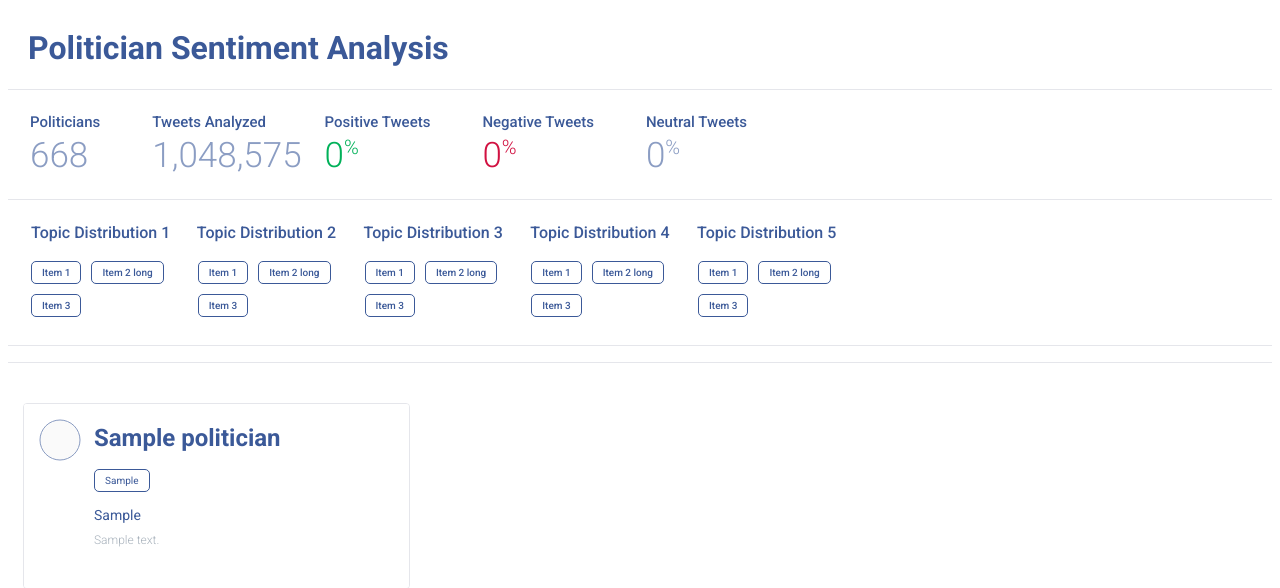
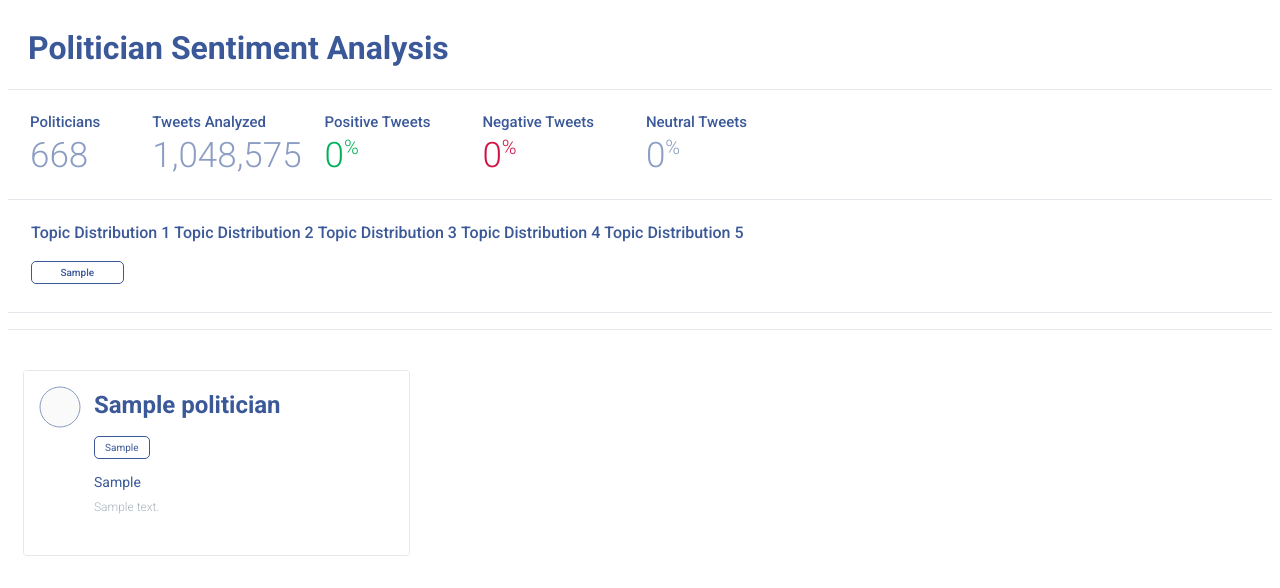
Before and after one commit to ahadkar/politician-sentiment-analysis, a Django app: page / in a window 1280 px wide. Shown: the top 588 px of the page. Run offline with Django 3.2, Linux system fonts and the light colour scheme; tables that the repository leaves empty hold one stand-in row (values such as "Sample post").

Commit message:
Update UI for topics on tweets.

```diff
--- a/psa_app/psa/models.py
+++ b/psa_app/psa/models.py
@@ -2,6 +2,7 @@
 
 from django.db import models
 from django.forms import ModelForm
+from django.db.models import Max
 
 # Create your models here.
 
@@ -63,7 +64,7 @@ class Tweet(models.Model):
 	in_reply_to_status_id = models.BigIntegerField(default=0)
 	sentiment_score = models.FloatField(default=0.0)
 	sentiment_polarity = models.CharField(max_length=100, default='neutral')
-
+	topics = models.CharField(max_length=100000, default='unknown')
 
 	def polarity(self):
 
@@ -77,6 +78,46 @@ class Tweet(models.Model):
 			return "Negative"
 
 		return "Neutral"
+
+	def top_topic(self):
+
+		tweet_topic = TweetTopic.objects.filter(tweet_id=self.tweet_id).order_by('-topic_coverage')[0]
+
+		tweet_topic.topic_id += 1
+		tweet_topic.topic_coverage = round(tweet_topic.topic_coverage * 100)
+
+		return tweet_topic
+
+	def sentiment_score_percentage(self):
+
+		return round(self.sentiment_score * 100)
+
+
+class Topics(models.Model):
+
+	topics = models.CharField(max_length=100000, default='')
+	topic_id = models.IntegerField(default=0)
+
+	def topic_distribution(self):
+		split_topics = self.topics.split(" + ")
+
+		processed_topics = []
+
+		for sp_topic in split_topics:
+			sp_topic.replace("\"", "")
+			sp_topic.replace("*", "-")
+
+			processed_topics.append(sp_topic)
+
+		return processed_topics
+
+
+class TweetTopic(models.Model):
+
+	topic_id = models.IntegerField(default=0)
+	topic_coverage = models.FloatField(default=0.0)
+	tweet_id = models.BigIntegerField(default=0)
+	user_id = models.BigIntegerField(default=0)
 
 
 class Stats(models.Model):
--- a/psa_app/psa/templates/index.html
+++ b/psa_app/psa/templates/index.html
@@ -248,7 +248,7 @@ Created by Aditya Hadkar
                 margin-right: 10px;
                 text-align: center;
                 font-weight: 500;
-
+                font-size: 10px;
             }
 
             table#topics {
@@ -264,11 +264,6 @@ Created by Aditya Hadkar
                 display: grid;
                 grid-template-columns: auto auto;
                 padding-top: 10px;
-            }
-
-            .topic-grid-item-title {
-                border: 1px solid #3b5998;
-
             }
 
         </style>
@@ -308,80 +303,32 @@ Created by Aditya Hadkar
                     <thead>
                         <tr>
                             <th>Topic Distribution 1</th>
-                            <th style="padding-left: 20px">Topic Distribution 2</th>
-                            <th style="padding-left: 20px">Topic Distribution 3</th>
-                            <th style="padding-left: 20px">Topic Distribution 4</th>
-                            <th style="padding-left: 20px">Topic Distribution 5</th>
+                            <th>Topic Distribution 2</th>
+                            <th>Topic Distribution 3</th>
+                            <th>Topic Distribution 4</th>
+                            <th>Topic Distribution 5</th>
                         </tr>
                     </thead>
-
                     <tbody>
                         <tr>
-                            <td>
-                                <div class="topic-grid-container">
-                                    <div class="tag-style topic-style">
-                                        Item 1
+
+                            {% for topic in topics %}
+
+                                <td>
+                                    <div class="topic-grid-container">
+
+                                        {% for distribution in topic.topic_distribution %}
+
+                                            <div class="tag-style topic-style">
+                                                {{ distribution }}
+                                            </div>
+
+                                        {% endfor %}
                                     </div>
-                                    <div class="tag-style topic-style">
-                                        Item 2 long
-                                    </div>
-                                    <div class="tag-style topic-style">
-                                        Item 3
-                                    </div>
-                                </div>
-                            </td>
-                            <td>
-                                <div class="topic-grid-container" style="margin-left: 20px">
-                                    <div class="tag-style topic-style">
-                                        Item 1
-                                    </div>
-                                    <div class="tag-style topic-style">
-                                        Item 2 long
-                                    </div>
-                                    <div class="tag-style topic-style">
-                                        Item 3
-                                    </div>
-                                </div>
-                            </td>
-                            <td>
-                                <div class="topic-grid-container" style="margin-left: 20px">
-                                    <div class="tag-style topic-style">
-                                        Item 1
-                                    </div>
-                                    <div class="tag-style topic-style">
-                                        Item 2 long
-                                    </div>
-                                    <div class="tag-style topic-style">
-                                        Item 3
-                                    </div>
-                                </div>
-                            </td>
-                            <td>
-                                <div class="topic-grid-container" style="margin-left: 20px">
-                                    <div class="tag-style topic-style">
-                                        Item 1
-                                    </div>
-                                    <div class="tag-style topic-style">
-                                        Item 2 long
-                                    </div>
-                                    <div class="tag-style topic-style">
-                                        Item 3
-                                    </div>
-                                </div>
-                            </td>
-                            <td>
-                                <div class="topic-grid-container" style="margin-left: 20px">
-                                    <div class="tag-style topic-style">
-                                        Item 1
-                                    </div>
-                                    <div class="tag-style topic-style">
-                                        Item 2 long
-                                    </div>
-                                    <div class="tag-style topic-style">
-                                        Item 3
-                                    </div>
-                                </div>
-                            </td>
+                                </td>
+
+                            {% endfor %}
+
                         </tr>
                     </tbody>
 
--- a/psa_app/psa/views.py
+++ b/psa_app/psa/views.py
@@ -8,6 +8,8 @@ from django.core.paginator import Paginator, EmptyPage, PageNotAnInteger
 from .models import Politician
 from .models import Tweet
 from .models import Stats
+from .models import Topics
+from .models import TweetTopic
 
 from psa import tweet_analyzer
 
@@ -47,13 +49,20 @@ def politician_list(request):
 
     tweet_sort_order = 'created_at'
 
+    topics = Topics.objects.all()
+
     context = {
         'pol_list': politicians,
         'stat': stat,
         'sort_order': tweet_sort_order,
+        'topics': topics
     }
 
-    # tweet_analyzer.calculate()
+    # tweet_analyzer.clean_up_tweet_topics()
+
+    # tweet_analyzer.analyze_stats()
+
+    # tweet_analyzer.analyze_topics()
 
     return render(request, 'index.html', context)
 
@@ -107,7 +116,9 @@ def pol_tweets(request):
 
     page = request.GET.get('page', 1)
 
-    paginator = Paginator(all_tweets, 75)
+    paginator = Paginator(all_tweets, 30)
+
+    topics = Topics.objects.all()
 
     try:
         tweets = paginator.page(page)
@@ -123,7 +134,8 @@ def pol_tweets(request):
         'positive_tweet': positive_tweet,
         'negative_tweet': negative_tweet,
         'stat': stat,
-        'sort_order': tweet_sort_order
+        'sort_order': tweet_sort_order,
+        'topics': topics
     }
 
     return render(request, 'tweets.html', context)
```
Also changed, not shown: psa_app/psa/templates/tweets.html (+46 -69 lines), psa_app/psa/migrations/0007_auto_20181216_1819.py (added), 2 other files.
